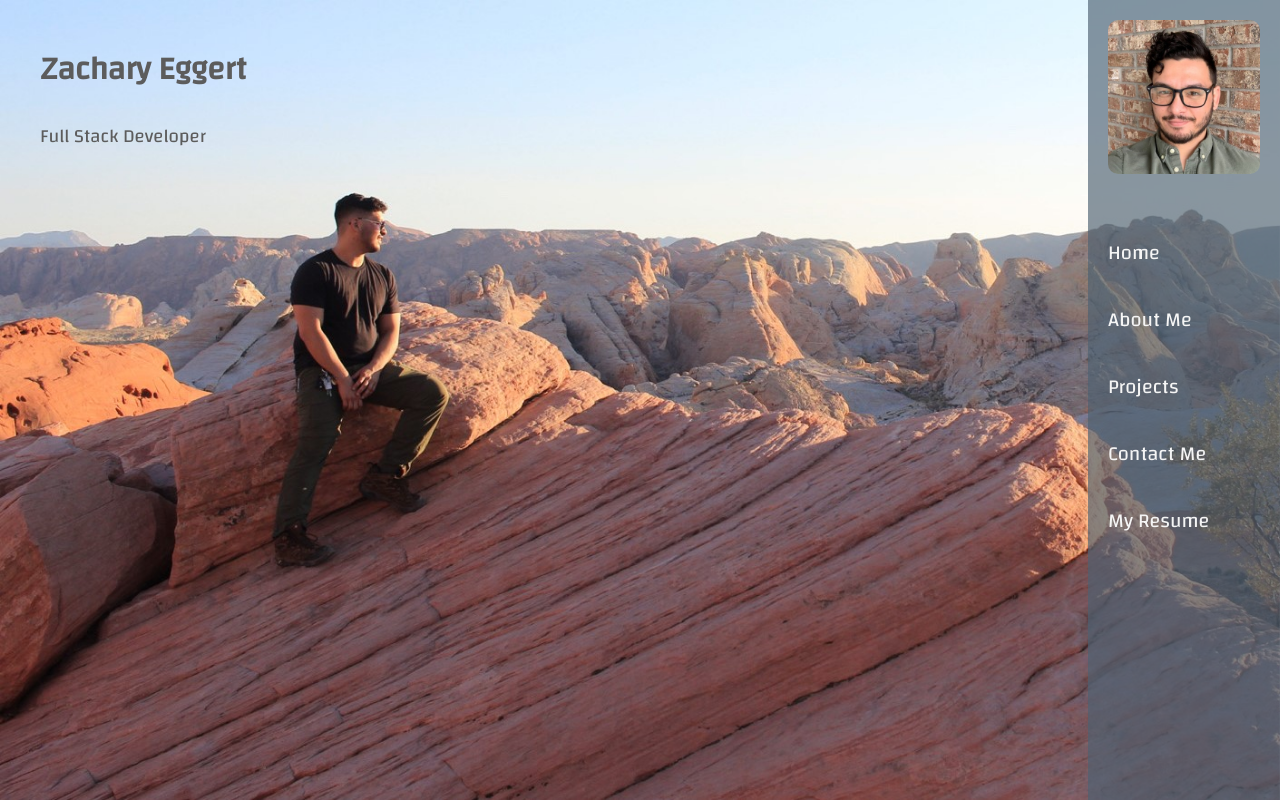
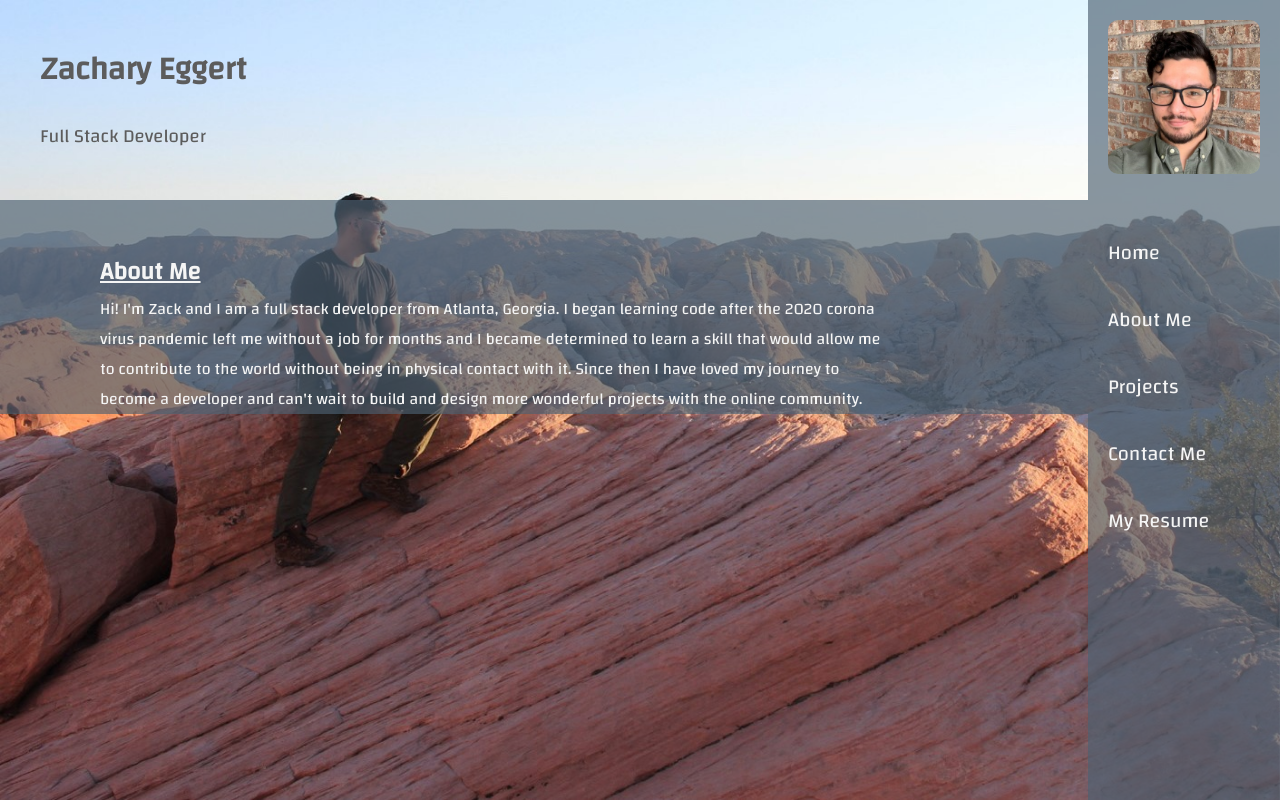
Before and after one commit to zreggert/dev_portfolio, a React (Create React App) app: page / in a window 1280 px wide. Built offline with nearby package versions, Linux system fonts and the light colour scheme.

Commit message:
added a main element inside main component. added the about me component

```diff
--- a/src/App.js
+++ b/src/App.js
@@ -2,6 +2,7 @@ import React from 'react';
 import Background from './components/Background';
 import Header from './components/Header';
 import Navbar from './components/Navbar';
+import Main from './components/Main';
 
 function App() {
     return (
@@ -9,6 +10,7 @@ function App() {
             <Background />
             <Header />
             <Navbar />
+            <Main />
         </div>
     );
 }
--- /dev/null
+++ b/src/components/AboutMe.js
@@ -0,0 +1,24 @@
+import React from 'react';
+
+import '../styles/styles.css';
+
+
+function AboutMe() {
+    return (
+        <div>
+            <section className="about-me show" id="about-me">
+                <h2>About Me</h2>
+                <p>
+                    Hi! I'm Zack and I am a full stack developer from Atlanta, Georgia.
+                    I began learning code after the 2020 corona virus pandemic left me without a job
+                    for months and I became determined to learn a skill that would allow me to
+                    contribute to the world without being in physical contact with it. Since then
+                    I have loved my journey to become a developer and can't wait to build and
+                    design more wonderful projects with the online community.
+                </p>
+            </section>
+        </div>
+    )
+}
+
+export default AboutMe;
--- a/src/components/Main.js
+++ b/src/components/Main.js
@@ -0,0 +1,14 @@
+import React from 'react';
+import AboutMe from './AboutMe';
+
+import '../styles/styles.css';
+
+function Main() {
+    return (
+        <main>
+            <AboutMe />
+        </main>
+    )
+}
+
+export default Main;
```
